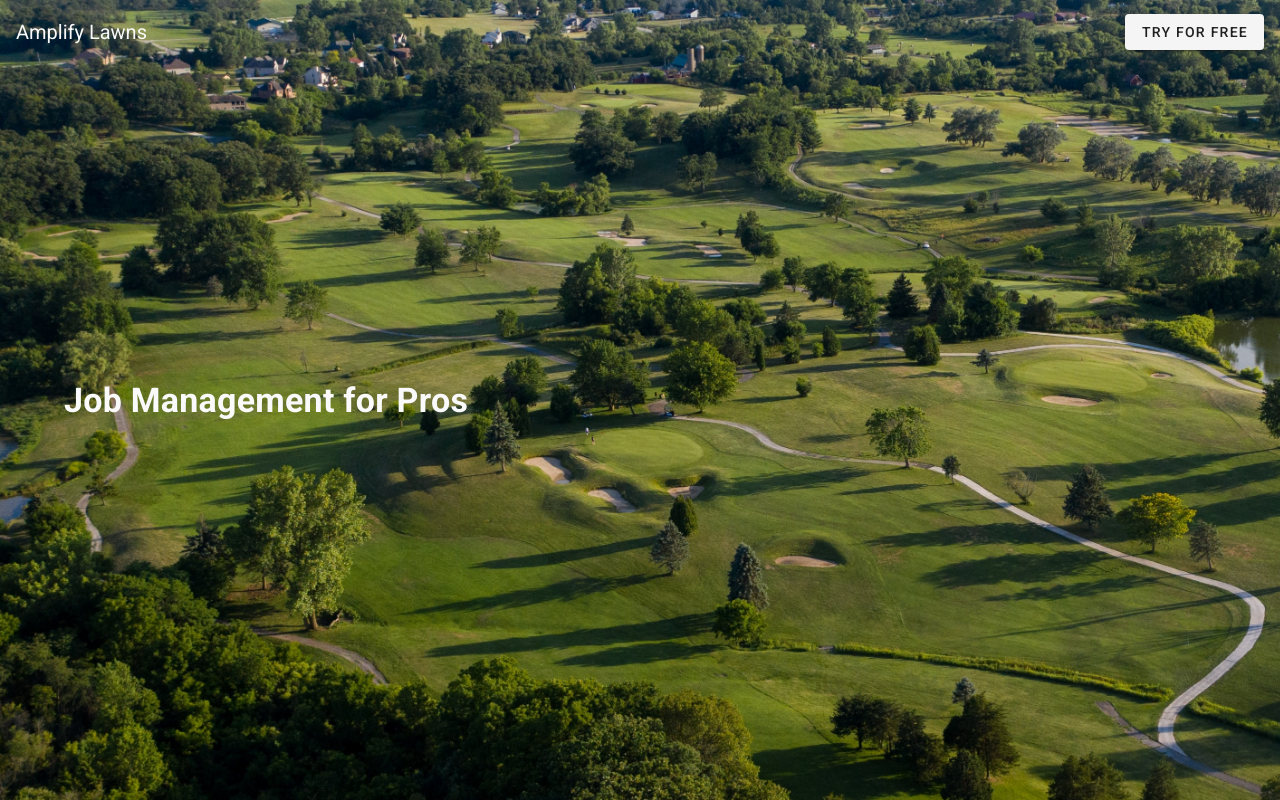
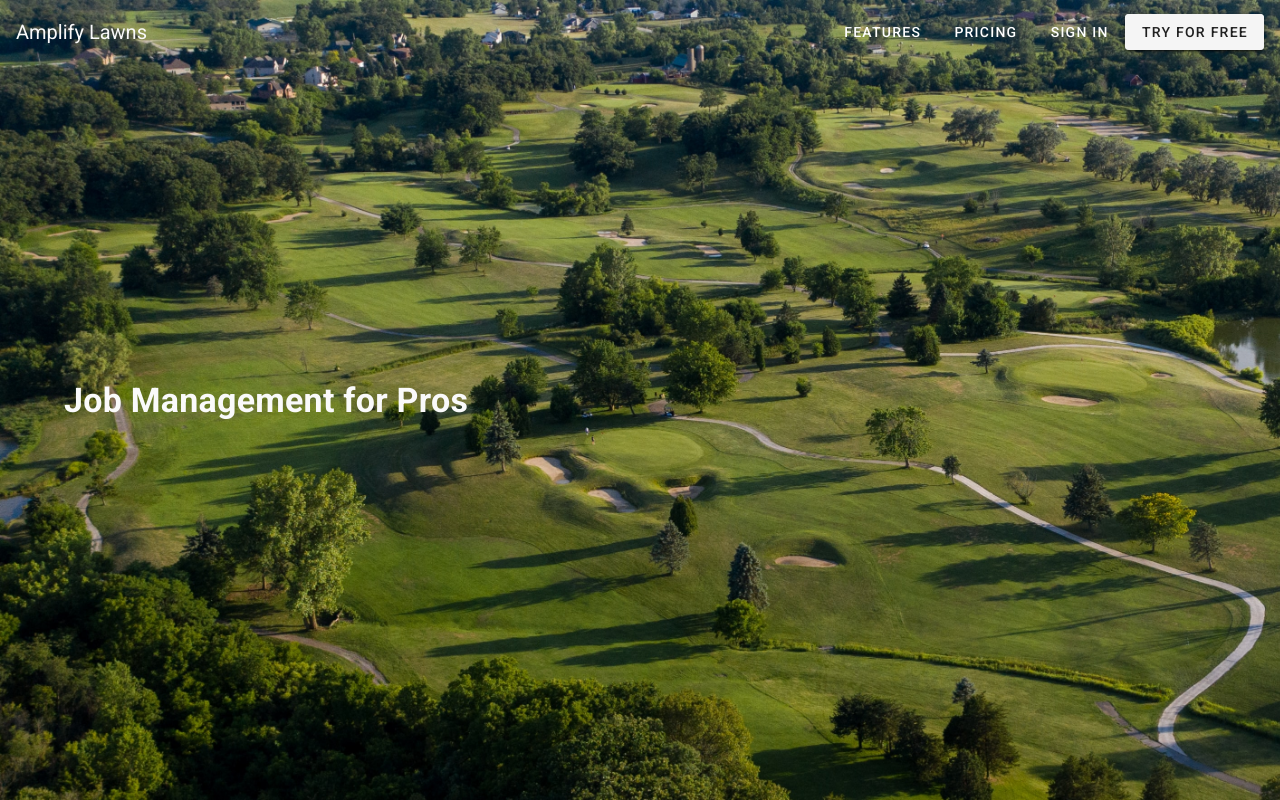
Before and after one commit to amplify-technologies/lawns-website, a Vue app: page / in a window 1280 px wide. Built offline with nearby package versions, Linux system fonts and the light colour scheme.

Commit message:
Move AppBar to its own component

```diff
--- a/src/App.vue
+++ b/src/App.vue
@@ -1,12 +1,18 @@
 <template>
   <v-app>
+
+    <app-bar />
+
     <router-view />
+
   </v-app>
 </template>
 
 <script>
+import AppBar from './components/AppBar.vue';
 
 export default {
+  components: { AppBar },
   name: 'App',
 
   data: () => ({
--- /dev/null
+++ b/src/components/AppBar.vue
@@ -0,0 +1,40 @@
+<template>
+  <v-app-bar
+        absolute
+        color="transparent"
+        elevation=0
+      >
+        <v-img
+          :src="require('@/assets/logo.jpg')"
+          max-height="60"
+          contain
+          position="left"
+        ></v-img>
+
+        <v-spacer></v-spacer>
+
+        <v-btn
+          text
+          color="white"
+        >Features</v-btn>
+
+        <v-btn
+          text
+          color="white"
+        >Pricing</v-btn>
+
+        <v-btn
+          text
+          color="white"
+        >Sign In</v-btn>
+
+        <v-btn>Try for free</v-btn>
+
+      </v-app-bar>
+</template>
+
+<script>
+export default {
+
+}
+</script>
```
Also changed, not shown: src/assets/logo.jpg (added).
